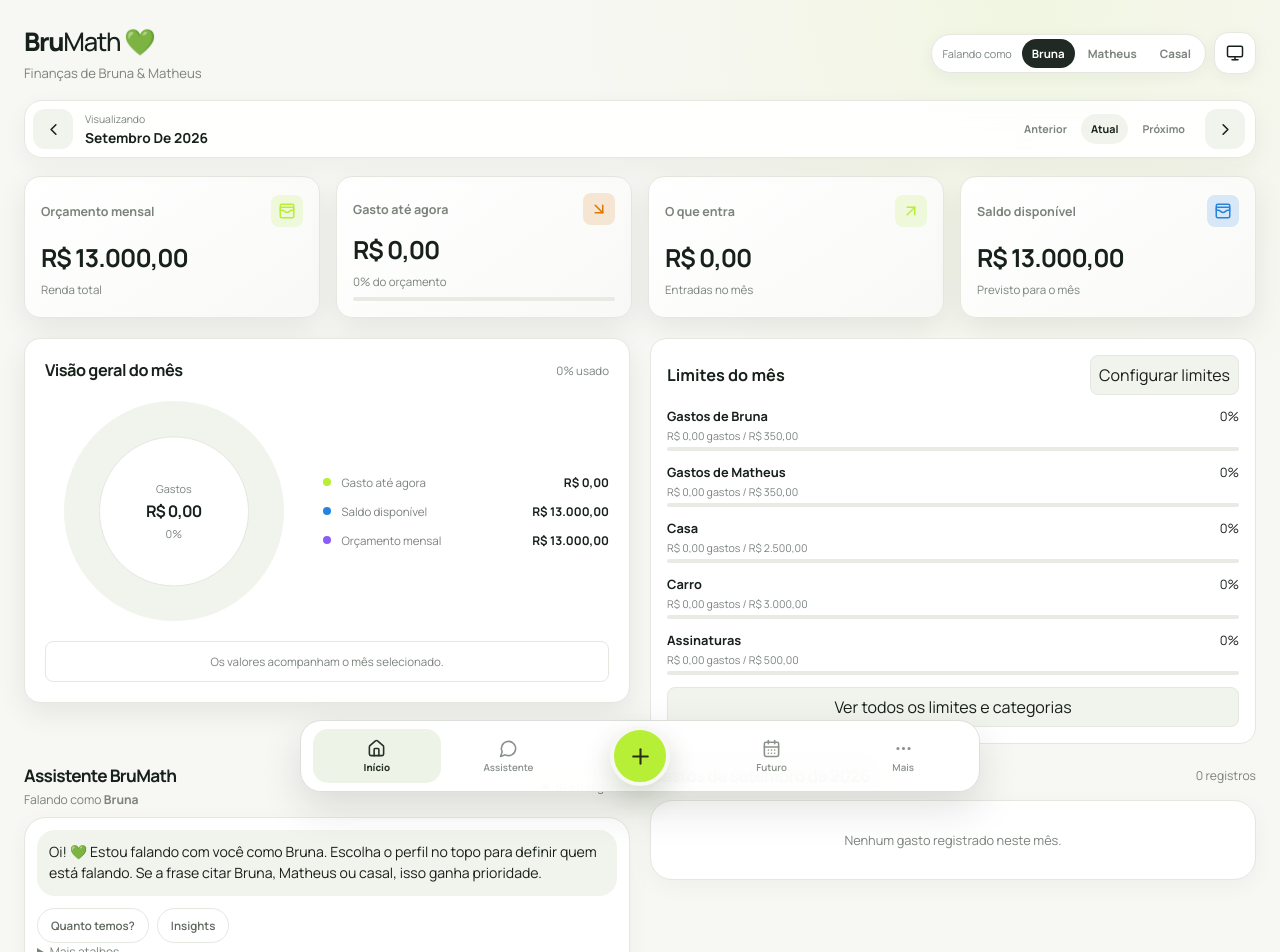
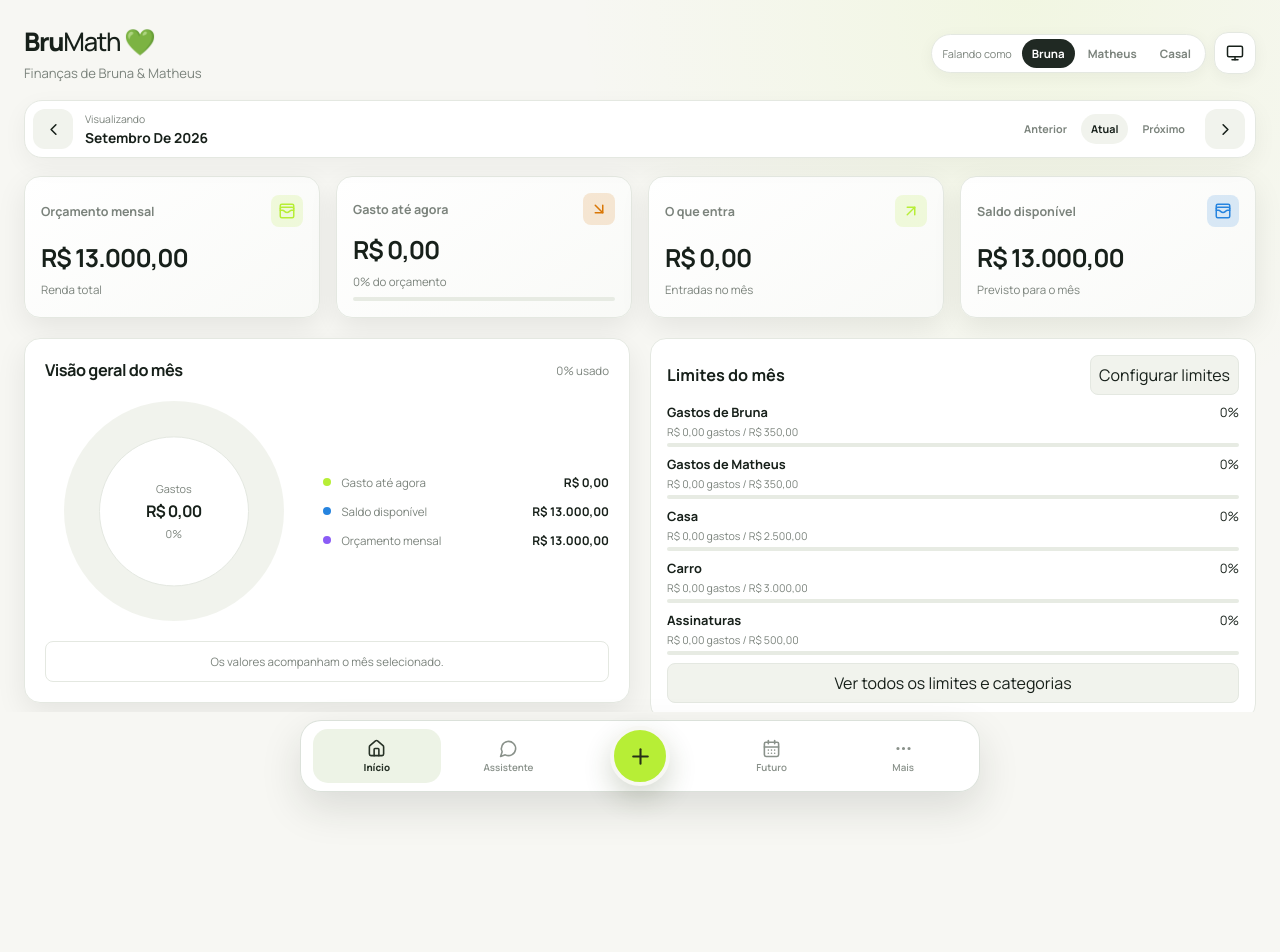
Before and after one commit to buraven/BruMath, a Next.js app: page / in a window 1280 px wide. Shown: the top 952 px of the page. After the commit the page ends 800 px from the top, so only its background shows below. Built offline with nearby package versions, Linux system fonts and the light colour scheme.

Commit message:
fix: finalize home scroll layout and document next PR strategy

```diff
--- a/app/globals.css
+++ b/app/globals.css
@@ -1760,11 +1760,23 @@ button {
 }
 
 /* Home header keeps the same identity with room for profile controls. */
+.app-shell:has([data-home]) aside > div:first-child { display: none; }
 .app-shell:has([data-home]) .topbar { flex-wrap: wrap; gap: var(--space-3); }
 .app-shell:has([data-home]) .topbar-actions { flex-wrap: wrap; max-width: 100%; gap: var(--space-2); }
 .app-shell:has([data-home]) .profile-switch { flex-wrap: wrap; }
 .app-shell:has([data-home]) .profile-label { display: block; }
 @media (max-width: 1439px), (hover: none), (pointer: coarse) {
+  .app-shell:has([data-home]) {
+    height: 100dvh;
+    overflow: hidden;
+    padding-bottom: var(--home-nav-reserve, calc(88px + env(safe-area-inset-bottom)));
+  }
+  .app-shell:has([data-home]) .app-workspace {
+    height: 100%;
+    overflow-y: auto;
+    overscroll-behavior-y: contain;
+    padding-bottom: var(--space-2);
+  }
   .app-shell { padding-bottom: calc(104px + env(safe-area-inset-bottom)); }
   .fab-wrap { bottom: calc(max(var(--space-2), env(safe-area-inset-bottom)) + 6px); }
   .mobile-more-menu { bottom: calc(max(var(--space-2), env(safe-area-inset-bottom)) + 80px); }
--- a/components/navigation/MonthSelector.module.css
+++ b/components/navigation/MonthSelector.module.css
@@ -18,6 +18,11 @@
 
 .current {
   min-width: 0;
+}
+
+:global(.app-shell):has([data-home]) .bar {
+  position: static;
+  background: var(--surface);
 }
 
 .current span {
--- a/features/home/Home.tsx
+++ b/features/home/Home.tsx
@@ -1,4 +1,6 @@
-import type { ReactNode } from "react";
+"use client";
+
+import { useEffect, type ReactNode } from "react";
 import styles from "./Home.module.css";
 
 type HomeProps = {
@@ -16,6 +18,27 @@ export function Home({
   content,
   insights,
 }: HomeProps) {
+  useEffect(() => {
+    const shell = document.querySelector<HTMLElement>(".app-shell");
+    const nav = document.querySelector<HTMLElement>(".bottom-nav");
+    if (!shell || !nav) return;
+    const measure = () => {
+      const bottom = Number.parseFloat(getComputedStyle(nav).bottom) || 0;
+      shell.style.setProperty(
+        "--home-nav-reserve",
+        `${nav.getBoundingClientRect().height + bottom + 8}px`,
+      );
+    };
+    const observer = new ResizeObserver(measure);
+    observer.observe(nav);
+    window.addEventListener("resize", measure);
+    measure();
+    return () => {
+      observer.disconnect();
+      window.removeEventListener("resize", measure);
+      shell.style.removeProperty("--home-nav-reserve");
+    };
+  }, []);
   return (
     <div className={styles.home} data-home>
       <section className={styles.metrics}>{metrics}</section>
--- a/features/home/components/HomeAssistantPreview/HomeAssistantPreview.module.css
+++ b/features/home/components/HomeAssistantPreview/HomeAssistantPreview.module.css
@@ -2,15 +2,21 @@
   min-width: 0;
 }
 .preview :global(.chat-preview) {
+  display: grid;
   padding: var(--space-3);
   gap: var(--space-2);
 }
 .message {
   display: -webkit-box;
-  -webkit-line-clamp: 3;
+  -webkit-line-clamp: 2;
   -webkit-box-orient: vertical;
   overflow: hidden;
-  padding: var(--space-3);
+  padding: 0;
+}
+.preview :global(.bubble),
+.preview :global(.quick-actions),
+.preview :global(.open-chat) {
+  margin-block: 0;
 }
 .preview summary {
   cursor: pointer;
--- a/features/home/components/HomeAssistantPreview/HomeAssistantPreview.tsx
+++ b/features/home/components/HomeAssistantPreview/HomeAssistantPreview.tsx
@@ -37,8 +37,8 @@ export function HomeAssistantPreview({
         </span>
       </div>
       <div className="chat-preview">
-        <div className={`bubble assistant-bubble ${styles.message}`}>
-          {latestMessage}
+        <div className="bubble assistant-bubble">
+          <span className={styles.message}>{latestMessage}</span>
         </div>
         <QuickActions
           actions={[
--- a/features/home/components/Limits/HomeLimits.module.css
+++ b/features/home/components/Limits/HomeLimits.module.css
@@ -1,6 +1,6 @@
 .card {
   display: grid;
-  gap: var(--space-3);
+  gap: var(--space-2);
   min-width: 0;
   padding: var(--space-4);
   border: 1px solid var(--line);
```
Also changed, not shown: 1 other file (tests, documents, lock files or other folders).
